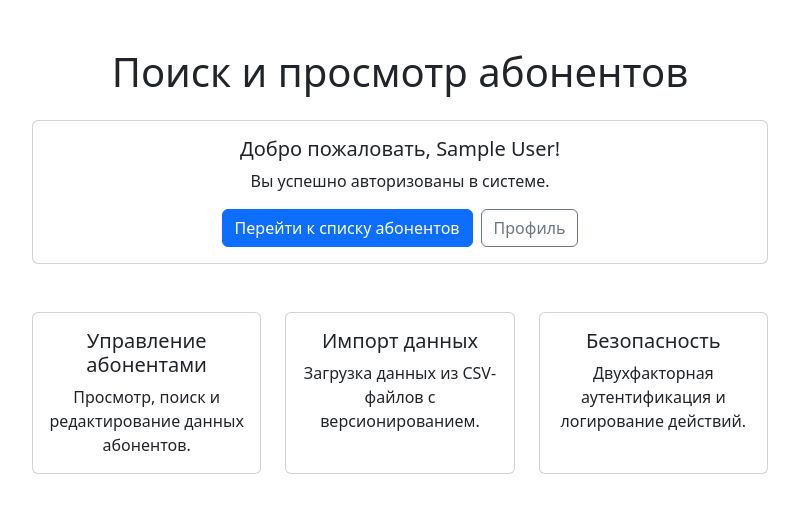
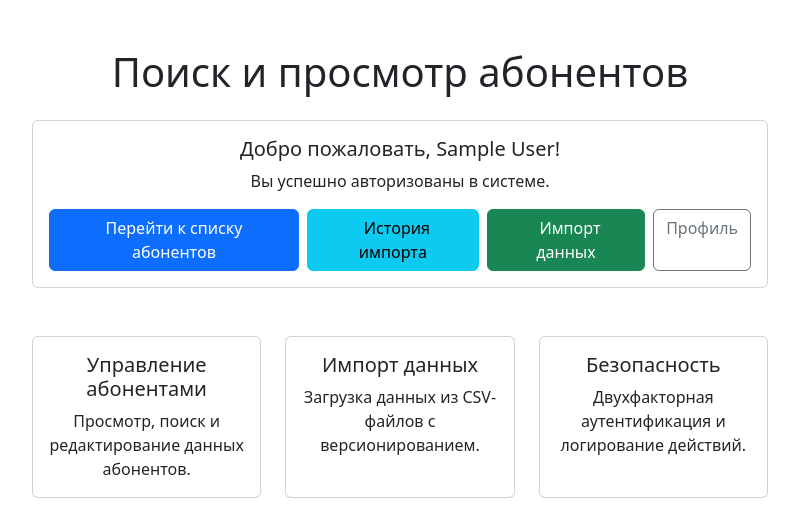
Before and after one commit to ashvili/web01, a Django app: page / in a window 1280 px wide. Shown: the part 56-567 px from the top of the page, without its empty margins (240-1039 px from the left). Run offline with Django 5.2, Linux system fonts and the light colour scheme; the visitor is signed in with stand-in values (Sample User, id 1); parts of the project's set-up code (start-up, migrations or seed data) failed here and were passed over; some libraries are stand-ins or nearby versions.

Commit message:
перенес кнопки импорта на главную страницу

```diff
--- a/templates/home.html
+++ b/templates/home.html
@@ -14,6 +14,12 @@
                 <p class="card-text">Вы успешно авторизованы в системе.</p>
                 <div class="d-grid gap-2 d-md-flex justify-content-md-center">
                     <a href="{% url 'subscribers:list' %}" class="btn btn-primary">Перейти к списку абонентов</a>
+                    <a href="{% url 'subscribers:import_history' %}" class="btn btn-info">
+                        <i class="fas fa-history me-2"></i>История импорта
+                    </a>
+                    <a href="{% url 'subscribers:import_csv' %}" class="btn btn-success">
+                        <i class="fas fa-file-import me-2"></i>Импорт данных
+                    </a>
                     <a href="{% url 'accounts:profile' %}" class="btn btn-outline-secondary">Профиль</a>
                 </div>
             </div>
--- a/templates/subscribers/search.html
+++ b/templates/subscribers/search.html
@@ -4,7 +4,9 @@
 
 {% block content %}
 <div class="container mt-4">
-    <h1 class="mb-4">Поиск абонентов</h1>
+    <div class="d-flex justify-content-between align-items-center mb-4">
+        <h1>Поиск абонентов</h1>
+    </div>
 
     <div class="card mb-4">
         <div class="card-header">
```
